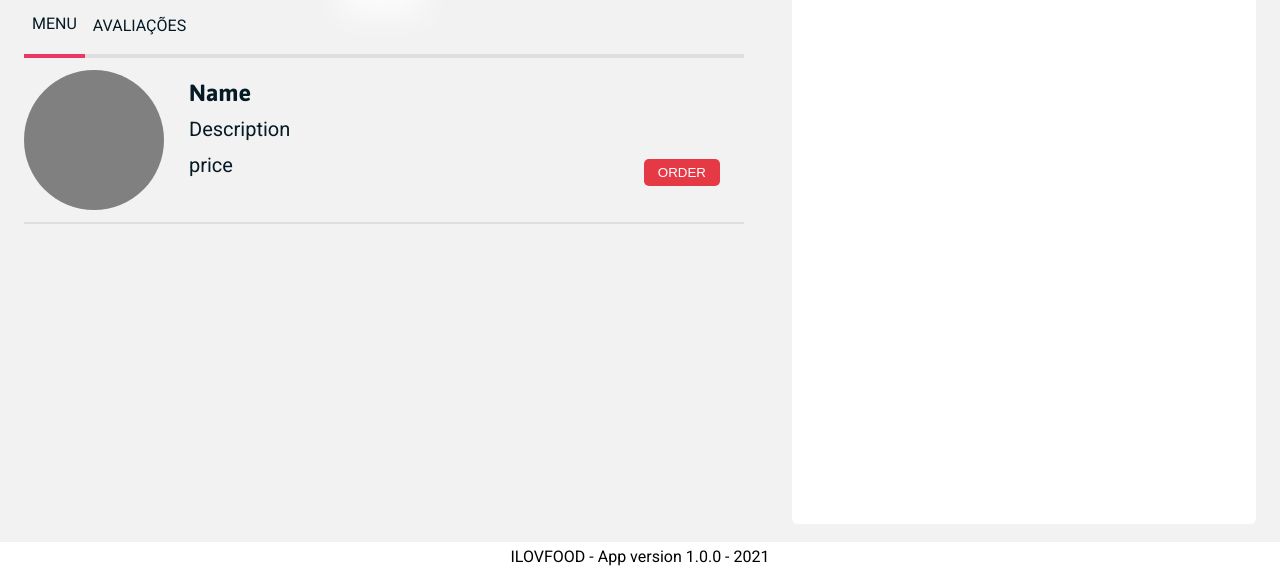
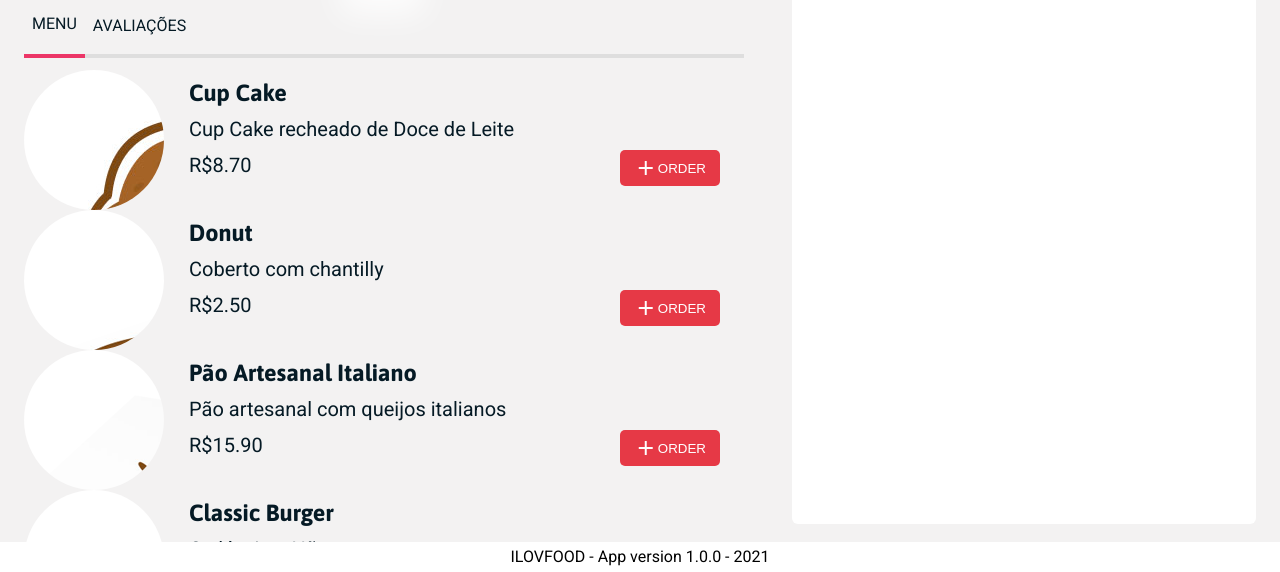
Before and after one commit to psbrunosouza/IloveFood, an Angular app: page /restaurants/2/menu in a window 1280 px wide. Shown: the part 226-798 px from the top of the page. Built offline with nearby package versions, Linux system fonts and the light colour scheme; no server answers; data requests are answered from the project's data file.

Commit message:
get menu items

```diff
--- a/src/@components/button/button.component.html
+++ b/src/@components/button/button.component.html
@@ -4,8 +4,10 @@
     'padding-top': size * 3 + 'px',
     'padding-bottom': size * 3 + 'px',
     'padding-left': size * 7 + 'px',
-    'padding-right': size * 7 + 'px'
+    'padding-right': size * 7 + 'px',
+    'background-color': color
   }"
 >
-  {{ text }}
+  <mat-icon *ngIf="icon">{{ icon }}</mat-icon>
+  <p>{{ text }}</p>
 </button>
--- a/src/@components/button/button.component.scss
+++ b/src/@components/button/button.component.scss
@@ -10,6 +10,10 @@ button {
   color: #fff;
   transition: ease-in-out 0.2s;
 
+  display: flex;
+  align-items: center;
+  justify-content: center;
+
   &:hover {
     background-color: $base-rubro-hover-color;
   }
--- a/src/@components/button/button.component.ts
+++ b/src/@components/button/button.component.ts
@@ -10,6 +10,7 @@ export class ButtonComponent implements OnInit {
   @Input() color: string;
   @Input() htmlType: string;
   @Input() size: number;
+  @Input() icon: string;
 
   constructor() {}
 
--- a/src/app/pages/restaurants/restaurant-detail/menu/menu-item/menu-item.component.html
+++ b/src/app/pages/restaurants/restaurant-detail/menu/menu-item/menu-item.component.html
@@ -1,9 +1,13 @@
 <section class="menu-item">
-  <div class="image"></div>
+  <div
+    class="image"
+    [ngStyle]="{ 'background-image': 'url(' + menuItem.imagePath + ')' }"
+  ></div>
   <article class="content">
-    <h3>Name</h3>
-    <p>Description</p>
-    <p>price</p>
-    <tem-button htmlType="button" [size]="2" text="ORDER"></tem-button>
+    <h3>{{ menuItem.name }}</h3>
+    <p>{{ menuItem.description }}</p>
+    <p>{{ menuItem.price | currency: "BRL":true }}</p>
+    <tem-button icon="add" htmlType="button" [size]="2" text="ORDER">
+    </tem-button>
   </article>
 </section>
--- a/src/app/pages/restaurants/restaurant-detail/menu/menu-item/menu-item.component.ts
+++ b/src/app/pages/restaurants/restaurant-detail/menu/menu-item/menu-item.component.ts
@@ -1,4 +1,5 @@
-import { Component, OnInit } from '@angular/core';
+import { Component, OnInit, Input } from '@angular/core';
+import { MenuItem } from './menu-item';
 
 @Component({
   selector: 'com-menu-item',
@@ -6,6 +7,8 @@ import { Component, OnInit } from '@angular/core';
   styleUrls: ['./menu-item.component.scss'],
 })
 export class MenuItemComponent implements OnInit {
+  @Input() menuItem: MenuItem = new MenuItem();
+
   constructor() {}
 
   ngOnInit(): void {}
--- /dev/null
+++ b/src/app/pages/restaurants/restaurant-detail/menu/menu-item/menu-item.ts
@@ -0,0 +1,7 @@
+export class MenuItem {
+  id: string;
+  name: string;
+  description: string;
+  price: number;
+  imagePath: string;
+}
--- a/src/app/pages/restaurants/restaurant-detail/menu/menu.component.html
+++ b/src/app/pages/restaurants/restaurant-detail/menu/menu.component.html
@@ -1,4 +1,6 @@
 <div class="divider"></div>
-<com-menu-item></com-menu-item>
+<div *ngFor="let menuItem of menuItems">
+  <com-menu-item [menuItem]="menuItem"></com-menu-item>
+</div>
 <div class="divider"></div>
 <com-divider color="#dedede" [size]="2"></com-divider>
--- a/src/app/pages/restaurants/restaurant-detail/menu/menu.component.ts
+++ b/src/app/pages/restaurants/restaurant-detail/menu/menu.component.ts
@@ -1,15 +1,25 @@
 import { Component, OnInit } from '@angular/core';
+import { RestaurantsService } from '../../restaurants.service';
+import { MenuItem } from './menu-item/menu-item';
 
 @Component({
   selector: 'lov-menu',
   templateUrl: './menu.component.html',
-  styleUrls: ['./menu.component.scss']
+  styleUrls: ['./menu.component.scss'],
 })
 export class MenuComponent implements OnInit {
+  menuItems: MenuItem[] = [];
 
-  constructor() { }
+  constructor(private restaurantService: RestaurantsService) {}
 
   ngOnInit(): void {
+    this.listRestaurantMenu();
   }
 
+  listRestaurantMenu() {
+    this.restaurantService.listRestaurantMenu().subscribe((response) => {
+      const menuItems = response;
+      this.menuItems = menuItems;
+    });
+  }
 }
--- a/src/app/pages/restaurants/restaurant-detail/restaurant-detail.component.ts
+++ b/src/app/pages/restaurants/restaurant-detail/restaurant-detail.component.ts
@@ -17,11 +17,12 @@ export class RestaurantDetailComponent implements OnInit {
   ) {}
 
   ngOnInit(): void {
-    this.restaurantsService
-      .findRestaurant(this.route.snapshot.params['id'])
-      .subscribe((restaurant) => {
-        this.restaurant = restaurant;
-        console.log(this.restaurant);
-      });
+    this.restaurantsById(this.route.snapshot.params['id']);
+  }
+
+  restaurantsById(id: string) {
+    this.restaurantsService.findRestaurant(id).subscribe((restaurant) => {
+      this.restaurant = restaurant;
+    });
   }
 }
--- a/src/app/pages/restaurants/restaurants.component.ts
+++ b/src/app/pages/restaurants/restaurants.component.ts
@@ -1,5 +1,5 @@
 import { HttpErrorResponse } from '@angular/common/http';
-import { Component, OnInit } from '@angular/core';
+import { Component, OnDestroy, OnInit } from '@angular/core';
 import { Restaurant } from '@core/data/restaurant';
 import { RestaurantsService } from './restaurants.service';
 
@@ -8,14 +8,23 @@ import { RestaurantsService } from './restaurants.service';
   templateUrl: './restaurants.component.html',
   styleUrls: ['./restaurants.component.scss'],
 })
-export class RestaurantsComponent implements OnInit {
+export class RestaurantsComponent implements OnInit, OnDestroy {
   restaurants: Restaurant[];
 
   constructor(private restaurantsService: RestaurantsService) {}
 
   ngOnInit(): void {
-    this.restaurantsService
-      .listRestaurants()
-      .subscribe((response) => (this.restaurants = response));
+    this.listRestaurants();
+  }
+
+  ngOnDestroy(): void {
+    this.restaurantsService.restaurants = [];
+  }
+
+  listRestaurants(): void {
+    this.restaurantsService.listRestaurants().subscribe((response) => {
+      this.restaurants = response;
+      this.restaurantsService.restaurants = this.restaurants;
+    });
   }
 }
--- a/src/app/pages/restaurants/restaurants.service.ts
+++ b/src/app/pages/restaurants/restaurants.service.ts
@@ -3,11 +3,14 @@ import { Injectable } from '@angular/core';
 import { Restaurant } from '@core/data/restaurant';
 import { environment } from 'environments/environment';
 import { Observable } from 'rxjs/internal/Observable';
+import { MenuItem } from './restaurant-detail/menu/menu-item/menu-item';
 
 @Injectable({
   providedIn: 'root',
 })
 export class RestaurantsService {
+  restaurants: Restaurant[] = [];
+
   constructor(private http: HttpClient) {}
 
   listRestaurants(): Observable<Restaurant[]> {
@@ -19,4 +22,8 @@ export class RestaurantsService {
       `${environment.base_url}/restaurants/${id}`
     );
   }
+
+  listRestaurantMenu(): Observable<MenuItem[]> {
+    return this.http.get<MenuItem[]>(`${environment.base_url}/menu`);
+  }
 }
```
Also changed, not shown: src/@components/@components.module.ts (+5 -7 lines), 1 other file (tests, documents, lock files or other folders).
